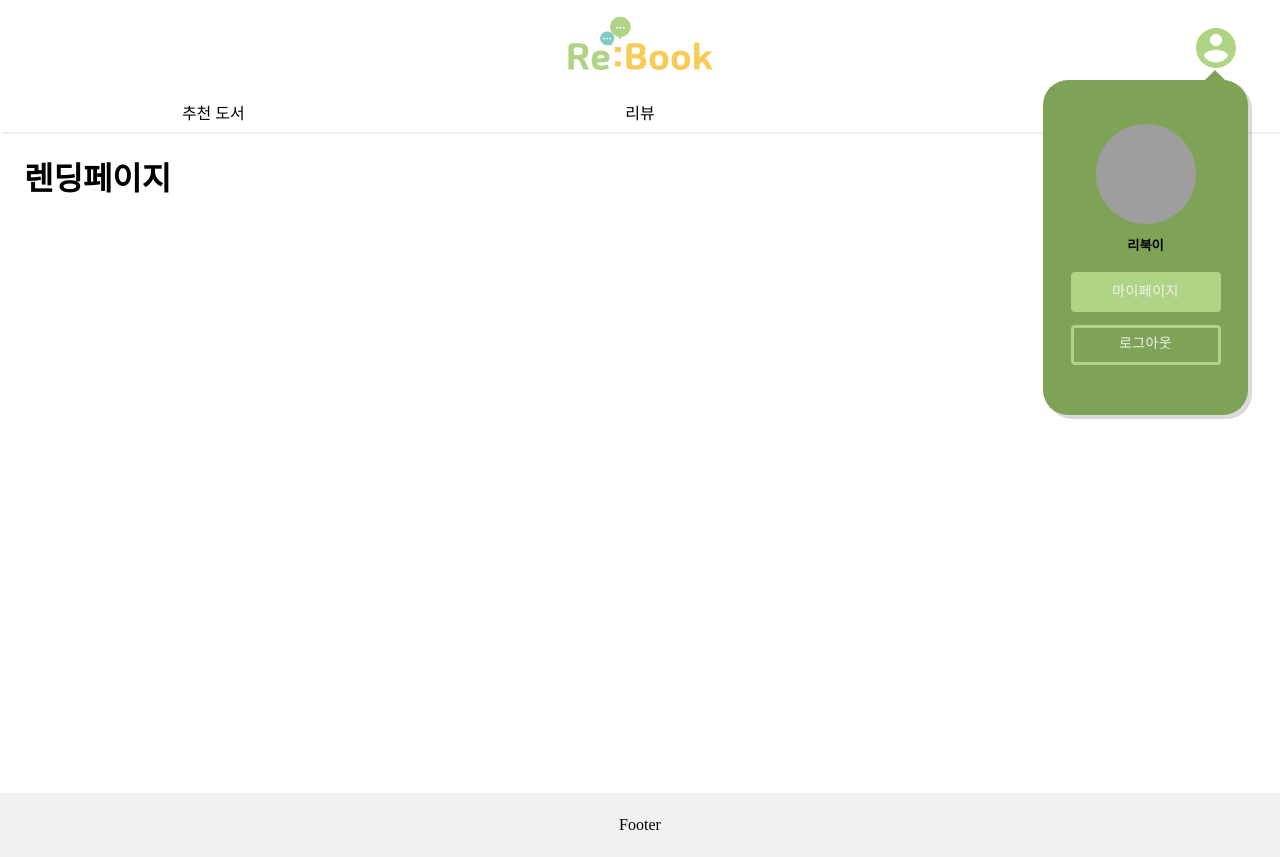
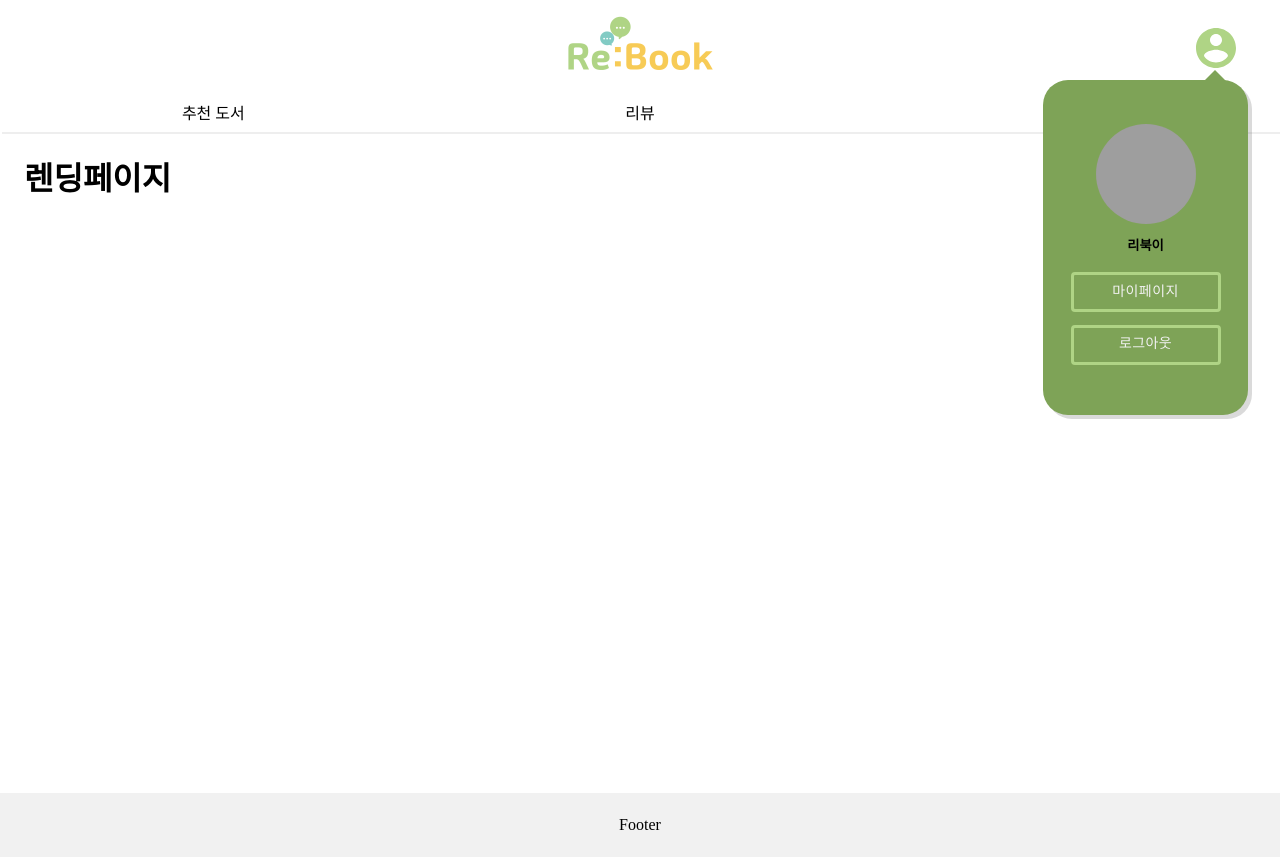
Before and after one commit to CodingOnTeamBook/Rebook_React_Node, a React (Create React App) app in the folder client/: page / in a window 1280 px wide. Both pictures are taken after a click on the icon 1216 px from the left and 47 px from the top of the page. Built offline with nearby package versions, Linux system fonts and the light colour scheme; no server answers; grey boxes are pictures that could not be loaded; a web font is replaced by a local one.

Commit message:
font color change

```diff
--- a/client/src/components/common/ProfileModal.tsx
+++ b/client/src/components/common/ProfileModal.tsx
@@ -44,9 +44,6 @@ const ModalButton = styled(LineGreenBtn)`
   height: 40px;
   margin: 0.4rem;
   color: ${(props) => props.theme.palette.white};
-  &:first-child {
-    background: ${(props) => props.theme.palette.green};
-  }
 `;
 
 interface ProfileModalProps {
```
Also changed, not shown: 1 other file (tests, documents, lock files or other folders).
